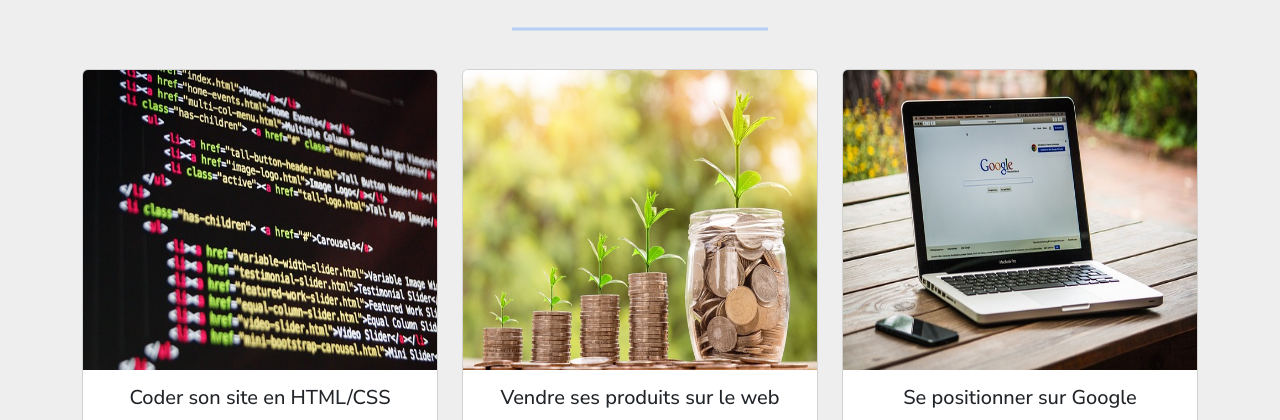
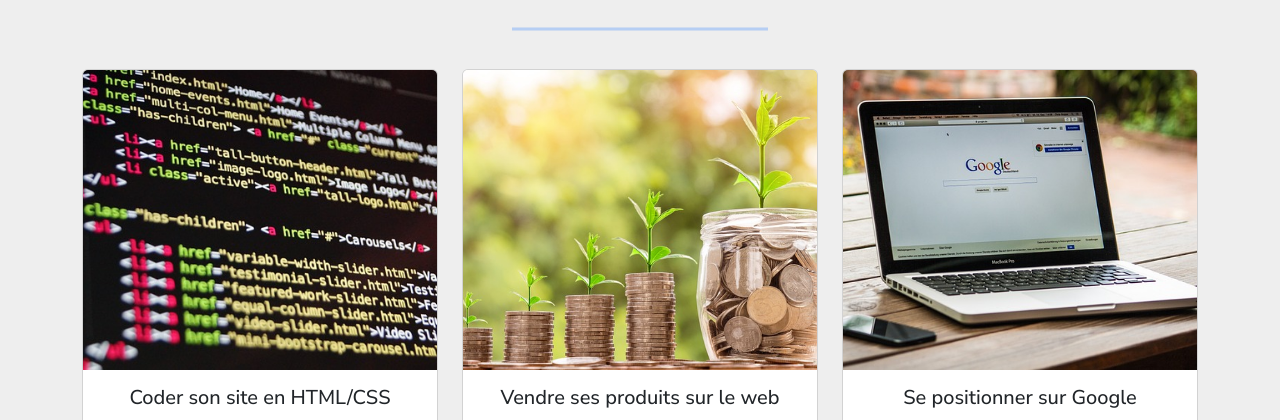
Before and after one commit to Ad15C/mon_cv_react, a React (Create React App) app: page /Blog in a window 1280 px wide. Shown: the part 287-707 px from the top of the page. Built offline with nearby package versions, Linux system fonts and the light colour scheme.

Commit message:
realisations_update

```diff
--- a/src/App.css
+++ b/src/App.css
@@ -65,6 +65,13 @@ strong {
  min-height: 100px;
 }
 
+.card-img-top {
+  width: 100%; /* Prend 100% de la largeur du conteneur parent */
+  height: auto; /*Ajuste la hauteur proportionnellement à la largeur */
+  max-height: 500px; /*Limite la hauteur maximale de l'image */
+  object-fit: cover; /*Assure que l'image couvre entièrement le conteneur */
+}
+
 #img_bckgrd {
   background-color: rgba(0,105, 255, 0.5);
 }
```
